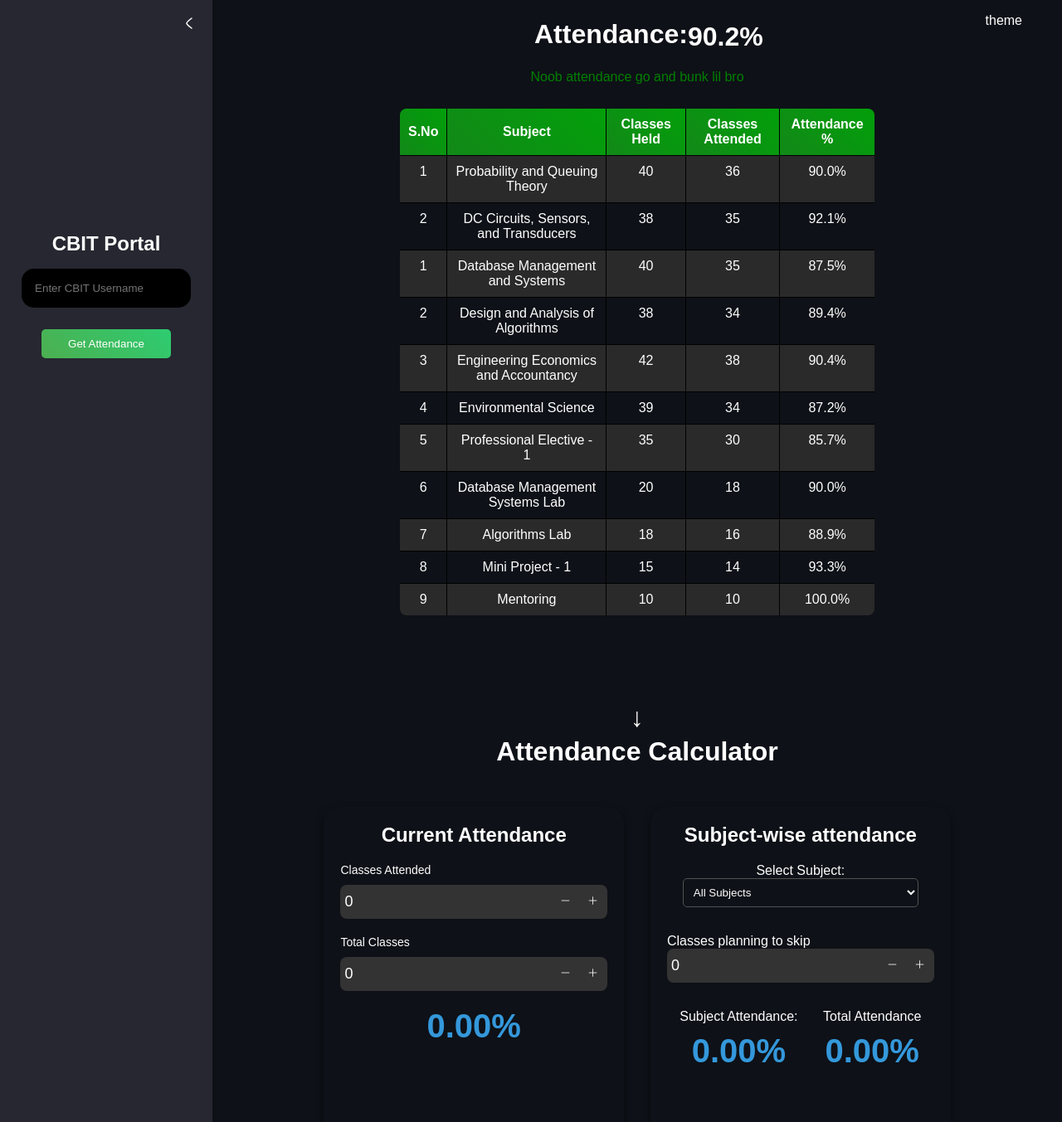
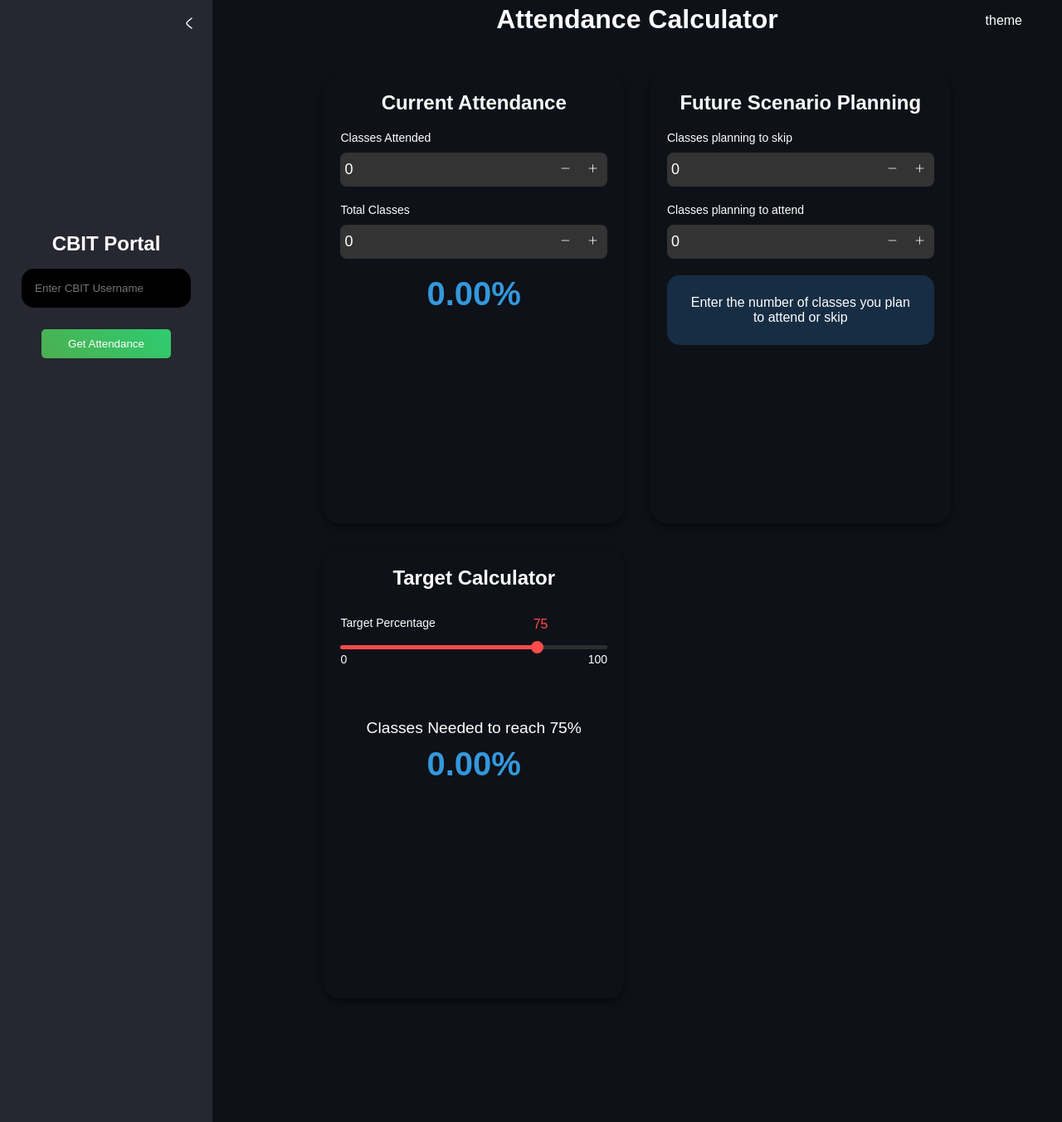
Before and after one commit to AdapalaBhargavaKrishna/Attendance-Calculator, a Flask app: page / in a window 1280 px wide. Shown: the whole page at 83% size. Run offline with Flask 3, Linux system fonts and the light colour scheme; some libraries are stand-ins or nearby versions.

Commit message:
Backend did for Attendance Calculator

```diff
--- /dev/null
+++ b/static/script.js
@@ -0,0 +1,274 @@
+document.addEventListener('DOMContentLoaded', function () {
+    const backButton = document.querySelector('.back');
+    const rightButton = document.querySelector('.right');
+    const cbitPortal = document.querySelector('.cbit-portal');
+    const portalLogin = document.querySelector('.portal-login');
+    const attendancePortal = document.querySelector('.attendance-portal');
+
+    /* <-----------------Close Sidebar-----------------> */
+
+    function showRight() {
+        gsap.to(cbitPortal, {
+            width: 0,
+            opacity: 0,
+            duration: 0.8,
+            ease: 'power2.out',
+            onComplete: function () {
+                cbitPortal.style.display = 'none';
+                gsap.to(rightButton, {
+                    display: 'flex',
+                    opacity: 1,
+                    scale: 1,
+                    duration: 0.4,
+                });
+            },
+        });
+
+        gsap.to(portalLogin, {
+            scale: 0,
+            opacity: 0,
+            duration: 0.1,
+
+        });
+
+        gsap.to(attendancePortal, {
+            width: '100vw',
+            marginLeft: 0,
+            duration: 0.8,
+            ease: 'power2.out',
+        });
+
+    }
+
+    /* <-----------------Show Sidebar-----------------> */
+
+    function showBack() {
+        cbitPortal.style.display = 'block';
+
+        gsap.to(cbitPortal, {
+            width: '20vw',
+            opacity: 1,
+            duration: 0.8,
+            ease: 'power2.out',
+        });
+
+        gsap.to(portalLogin, {
+            scale: 1,
+            opacity: 1,
+            duration: 0.8,
+
+        });
+
+        gsap.to(attendancePortal, {
+            width: '80vw',
+            marginLeft: '20vw',
+            duration: 0.8,
+            ease: 'power2.out',
+        });
+
+        gsap.to(rightButton, {
+            opacity: 0,
+            duration: 0.3,
+            onComplete: function () {
+                rightButton.style.display = 'none';
+            },
+        });
+    }
+
+    backButton.addEventListener('click', showRight);
+    rightButton.addEventListener('click', showBack);
+});
+
+document.addEventListener('DOMContentLoaded', function () {
+    const submitButton = document.querySelector('.submit-portal');
+    const usernameInput = document.querySelector('.input-portal');
+    const timetableDiv = document.querySelector('.cbit-table');
+    const arrowDownDiv = document.querySelector('.arrow-down');
+    const subjectwiseDiv = document.querySelector('.subjectwise-attendace');
+
+    /* <-----------------Attendance Timetable-----------------> */
+
+    submitButton.addEventListener('click', function () {
+        const inputValue = usernameInput.value;
+
+        if (/^\d{12}$/.test(inputValue)) {
+            gsap.fromTo(timetableDiv, { opacity: 0, y: -50 }, { opacity: 1, y: 0, duration: 1, display: 'flex' });
+            gsap.fromTo(arrowDownDiv, { opacity: 0, scale: 0 }, { opacity: 1, scale: 1, duration: 1, display: 'flex' });
+            subjectwiseDiv.style.display = 'flex'
+        } else {
+            alert('Please enter exactly 12 digits.');
+        }
+    });
+
+});
+
+/* <-----------------Attendance Calculator-----------------> */
+
+document.querySelector('.arrow-down').addEventListener('click', function (e) {
+    e.preventDefault();
+    document.getElementById('attendance-container').scrollIntoView({
+        behavior: 'smooth'
+    });
+});
+
+
+const minusButtons = document.querySelectorAll('.minus-btn');
+const plusButtons = document.querySelectorAll('.plus-btn');
+
+/* <-----------------Decrement Input-----------------> */
+
+minusButtons.forEach(button => {
+    button.addEventListener('click', function () {
+        const inputField = this.previousElementSibling;
+        let currentValue = parseInt(inputField.value);
+        if (currentValue > 0) {
+            inputField.value = currentValue - 1;
+            updateAttendancePercentage();
+        }
+    });
+});
+
+/* <-----------------Increment Input-----------------> */
+
+plusButtons.forEach(button => {
+    button.addEventListener('click', function () {
+        const inputField = this.previousElementSibling.previousElementSibling;
+        inputField.value = parseInt(inputField.value) + 1;
+        updateAttendancePercentage();
+    });
+});
+
+/* <-----------------Total Attendance-----------------> */
+
+document.querySelectorAll('.attended-input input').forEach((inputField) => {
+    inputField.addEventListener('input', function () {
+        updateAttendancePercentage();
+        autoUpdateSlider();
+    });
+});
+
+/* <-----------------Subject Attendance-----------------> */
+
+document.querySelectorAll('.attendance-input input').forEach((inputField) => {
+    inputField.addEventListener('input', updateFutureAttendance);
+});
+
+const subjectDropdown = document.getElementById("subjectDropdown");
+  const subjectSet = new Set(); // To store unique subjects
+
+  // Select all the subject cells from the table
+  const subjectCells = document.querySelectorAll(".subject-attendance table tr td:nth-child(2)");
+
+  // Iterate through each subject cell and add unique subjects to the set
+  subjectCells.forEach(cell => {
+    subjectSet.add(cell.textContent.trim());
+  });
+
+  // Populate the dropdown with the unique subjects
+  subjectSet.forEach(subject => {
+    const option = document.createElement("option");
+    option.value = subject;
+    option.textContent = subject;
+    subjectDropdown.appendChild(option);
+  });
+
+/* <-----------------Total Attendance-----------------> */
+
+function updateAttendancePercentage() {
+    const classesAttended = parseInt(document.querySelector('.classes-attended input').value);
+    const totalClasses = parseInt(document.querySelector('.total-classes input').value);
+    const percentageElement = document.querySelector('.Current-percentage');
+    const totalPercentage = document.querySelector('.total-percentage');
+
+    if (totalClasses > 0) {
+        const percentage = ((classesAttended / totalClasses) * 100).toFixed(2);
+        percentageElement.textContent = `${percentage}%`;
+        totalPercentage.textContent = `${percentage}%`;
+    } else {
+        percentageElement.textContent = '0.00%';
+    }
+}
+
+/* <-----------------Future Attendance-----------------> */
+
+function updateFutureAttendance() {
+    const currentAttended = parseInt(document.querySelector('.classes-attended input').value) || 0;
+    const currentTotal = parseInt(document.querySelector('.total-classes input').value) || 0;
+
+    const planningToAttend = parseInt(document.querySelector('.attend-plan input').value) || 0;
+    const planningToSkip = parseInt(document.querySelector('.skip-plan input').value) || 0;
+
+    const futureAttended = currentAttended + planningToAttend;
+    const futureTotal = currentTotal + planningToAttend + planningToSkip;
+
+    let futurePercentage = 0;
+    if (futureTotal > 0) {
+        futurePercentage = (futureAttended / futureTotal) * 100;
+    }
+
+    document.querySelector('.Future-percentage').textContent = futurePercentage.toFixed(2) + '%';
+
+    const futurePercentageElement = document.querySelector('.Future-percentage');
+    const planningAlertElement = document.querySelector('.planning-alert');
+
+    if (planningToAttend > 0 || planningToSkip > 0) {
+        futurePercentageElement.textContent = futurePercentage.toFixed(2) + '%';
+        futurePercentageElement.style.display = 'block';
+        planningAlertElement.style.display = 'none';
+    } else {
+        futurePercentageElement.style.display = 'none';
+        planningAlertElement.style.display = 'block';
+    }
+}
+
+/* <-----------------Target Attendance-----------------> */
+
+function updateSliderValue(slider) {
+    const sliderValueSpan = document.getElementById('sliderValue');
+    const targetPercentage = parseInt(slider.value);
+    sliderValueSpan.textContent = targetPercentage;
+
+    // Update the slider background dynamically to change the red line length
+    slider.style.background = `linear-gradient(to right, #ff4b4b ${targetPercentage}%, #2e2e2e ${targetPercentage}%)`;
+
+    const currentAttended = parseInt(document.querySelector('.classes-attended input').value) || 0;
+    const currentTotal = parseInt(document.querySelector('.total-classes input').value) || 0;
+
+    if (currentTotal === 0) return;
+
+    const currentPercentage = (currentAttended / currentTotal) * 100;
+    const neededClassDiv = document.querySelector('.needed-class');
+    const bunkClassDiv = document.querySelector('.bunk-class');
+    const neededPercentage = document.querySelector('.needed-percentage');
+
+    if (targetPercentage === 100 && currentPercentage < 100) {
+        neededClassDiv.style.display = 'none';
+        bunkClassDiv.style.display = 'block';
+        bunkClassDiv.innerHTML = "Stop dreaming! Nobody reaches 100% attendance";
+        neededPercentage.textContent = "Infinite";
+    } else if (currentPercentage >= targetPercentage) {
+        const maxBunkable = Math.floor((currentAttended - targetPercentage / 100 * currentTotal) / (targetPercentage / 100));
+        neededClassDiv.style.display = 'none';
+        bunkClassDiv.style.display = 'block';
+        bunkClassDiv.innerHTML = `Classes you can bunk while staying above ${targetPercentage}%`;
+        neededPercentage.textContent = `${maxBunkable}`;
+    } else {
+        const classesNeeded = Math.ceil((targetPercentage / 100 * currentTotal - currentAttended) / (1 - targetPercentage / 100));
+        neededClassDiv.style.display = 'block';
+        bunkClassDiv.style.display = 'none';
+        neededClassDiv.innerHTML = `Classes Needed to reach ${targetPercentage}%`;
+        neededPercentage.textContent = `${classesNeeded}`;
+    }
+}
+
+// document.querySelector('.needed-class').style.display = 'none';
+document.querySelector('.bunk-class').style.display = 'none';
+
+function autoUpdateSlider() {
+    const slider = document.getElementById('targetRange');
+    updateSliderValue(slider);
+}
+
+document.getElementById('targetRange').addEventListener('input', function () {
+    updateSliderValue(this);
+});
--- a/static/style.css
+++ b/static/style.css
@@ -4,6 +4,10 @@
     box-sizing: border-box;
     font-family: 'Poppins', sans-serif;
 }
+
+html {
+    scroll-behavior: smooth;
+  }
 
 body {
     height: 100vh;
@@ -81,7 +85,22 @@ body {
     overflow-y: scroll;
 }
 
-/* <-----------------Timetable-----------------> */
+/* <-----------------Theme-----------------> */
+
+.right{
+    display: none;
+    left: 3rem;
+    top: 1rem;
+    position: fixed;
+    background-color: #262730;
+    border: 0.5px solid #424242;
+    border-radius: 15px;
+    padding: 0.5rem;
+}
+
+.right:hover{
+    scale: 1.05;
+}
 
 .theme{
     position: fixed;
@@ -91,9 +110,9 @@ body {
 
 /* <-----------------Timetable-----------------> */
 
-.cbit-timetable {
-    display: flex;
-    margin-bottom: 6.5rem;
+.cbit-table {
+    display: none;
+    margin-bottom: 5.5rem;
 }
 
 .attendance {
@@ -173,11 +192,17 @@ body {
 
 /* <-----------------Attendance-portal-----------------> */
 
-.arrow-down span {
-    margin-bottom: 0.5rem;
+.arrow-down{
+    display: none;
+}
+
+.arrow-down a {
+    cursor: pointer;
+    margin-bottom: 1.5rem;
     display: inline-block;
     font-size: 2rem;
     color: white;
+    text-decoration: none;  /* Remove underline from link */
     animation: smoothFloat 1.5s ease-in-out infinite;
 }
 
@@ -296,7 +321,7 @@ button.plus-btn:hover {
 /* <-----------------Subjectwise-----------------> */
 
 .subjectwise-attendace {
-    display: flex;
+    display: none;
     flex-direction: column;
     text-align: center;
     padding: 20px;
@@ -321,12 +346,22 @@ button.plus-btn:hover {
     align-items: start;
 }
 
+.classes-skip p{
+    margin-bottom: 10px;
+    font-size: 14px;
+}
+
 .subject-total {
     display: flex;
     justify-content: space-around;
     align-items: center;
     margin-top: 2rem;
+}
 
+.total-percentage, .subject-percentage{
+    font-size: 40px;
+    color: #3498db;
+    margin-top: 10px;
 }
 
 /* <-----------------Future-----------------> */
@@ -460,6 +495,10 @@ button.plus-btn:hover {
     font-size: 1.2rem;
 }
 
+.bunk-class{
+    display: none;
+}
+
 .needed-percentage {
     font-size: 40px;
     color: #3498db;
@@ -479,7 +518,7 @@ input[type="range"] {
     appearance: none;
     width: 100%;
     height: 5px;
-    background: #2e2e2e;
+    background: linear-gradient(to right, #ff4b4b 75%, #2e2e2e 75%);
     border-radius: 5px;
     outline: none;
     margin: 0;
@@ -493,7 +532,7 @@ input[type="range"]::-webkit-slider-thumb {
     background: #ff4b4b;
     border-radius: 50%;
     cursor: pointer;
-    margin-top: -5px;
+    margin-top: -1px;
 }
 
 input[type="range"]::-moz-range-thumb {
@@ -502,12 +541,6 @@ input[type="range"]::-moz-range-thumb {
     background: #ff4b4b;
     border-radius: 50%;
     cursor: pointer;
-}
-
-input[type="range"]::-webkit-slider-runnable-track {
-    background: linear-gradient(to right, #ff4b4b 75%, #2e2e2e 75%);
-    height: 5px;
-    border-radius: 5px;
 }
 
 ::-webkit-scrollbar {
--- a/templates/index.html
+++ b/templates/index.html
@@ -25,8 +25,11 @@
     </div>
 
     <div class="attendance-portal">
+      <div class="right">
+        <img src="/static/rightw.svg" alt="">
+      </div>
       <div class="theme">theme</div>
-      <div class="cbit-timetable">
+      <div class="cbit-table">
         <div class="attendance">
           <div class="attendance-header">
             <h1>Attendance:</h1>
@@ -66,67 +69,74 @@
                   <td>92.1%</td>
                 </tr>
                 <tr>
-                  <td>1</td>
+                  <td>3</td>
                   <td>Database Management and Systems</td>
                   <td>40</td>
                   <td>35</td>
                   <td>87.5%</td>
                 </tr>
                 <tr>
-                  <td>2</td>
+                  <td>4</td>
                   <td>Design and Analysis of Algorithms</td>
                   <td>38</td>
                   <td>34</td>
                   <td>89.4%</td>
                 </tr>
                 <tr>
-                  <td>3</td>
+                  <td>5</td>
                   <td>Engineering Economics and Accountancy</td>
                   <td>42</td>
                   <td>38</td>
                   <td>90.4%</td>
                 </tr>
                 <tr>
-                  <td>4</td>
+                  <td>6</td>
                   <td>Environmental Science</td>
                   <td>39</td>
                   <td>34</td>
                   <td>87.2%</td>
                 </tr>
                 <tr>
-                  <td>5</td>
+                  <td>7</td>
                   <td>Professional Elective - 1</td>
                   <td>35</td>
                   <td>30</td>
                   <td>85.7%</td>
                 </tr>
                 <tr>
-                  <td>6</td>
+                  <td>8</td>
                   <td>Database Management Systems Lab</td>
                   <td>20</td>
                   <td>18</td>
                   <td>90.0%</td>
                 </tr>
                 <tr>
-                  <td>7</td>
+                  <td>9</td>
                   <td>Algorithms Lab</td>
                   <td>18</td>
                   <td>16</td>
                   <td>88.9%</td>
                 </tr>
                 <tr>
-                  <td>8</td>
+                  <td>10</td>
                   <td>Mini Project - 1</td>
                   <td>15</td>
                   <td>14</td>
                   <td>93.3%</td>
                 </tr>
                 <tr>
-                  <td>9</td>
+                  <td>11</td>
                   <td>Mentoring</td>
                   <td>10</td>
                   <td>10</td>
                   <td>100.0%</td>
+                </tr>
+                <tr>
+                  <td>12</td>
+                  <td>Total</td>
+                  <td>196</td>
+                  <td>200</td>
+                  <td>98%</td>
                 </tr>
               </table>
             </div>
@@ -135,9 +145,10 @@
         </div>
       </div>
       <div class="arrow-down">
-        <span>↓</span>
+        <a href="#attendance-container">↓</a>
       </div>
-      <h1>Attendance Calculator</h1>
+
+      <h1 id="attendance-container">Attendance Calculator</h1>
 
       <div class="Attendance-calculator">
 
@@ -172,15 +183,7 @@
             <label for="subjectDropdown">Select Subject:</label>
             <select id="subjectDropdown" onchange="filterAttendance()">
               <option value="all">All Subjects</option>
-              <option value="Probability and Queuing Theory">Probability and Queuing Theory</option>
-              <option value="DC Circuits Sensors and Transducers">DC Circuits Sensors and Transducers</option>
-              <option value="Engineering Economics and Accountancy">Engineering Economics and Accountancy</option>
-              <option value="Environmental Science">Environmental Science</option>
-              <option value="Professional Elective - 1">Professional Elective - 1</option>
-              <option value="DBMS Lab">DBMS Lab</option>
-              <option value="ALG Lab">ALG Lab</option>
-              <option value="Mini Project - 1">Mini Project - 1</option>
-              <option value="Mentoring">Mentoring</option>
+
             </select>
           </div>
 
@@ -196,11 +199,11 @@
           <div class="subject-total">
             <div class="subject">
               <p>Subject Attendance:</p>
-              <h1 class="Current-percentage">0.00%</h1>
+              <h1 class="subject-percentage">0.00%</h1>
             </div>
             <div class="total">
               <p>Total Attendance</p>
-              <h1 class="Current-percentage">0.00%</h1>
+              <h1 class="total-percentage">0.00%</h1>
             </div>
           </div>
         </div>
@@ -208,8 +211,8 @@
         <div class="att-divs future-planning">
           <h2>Future Scenario Planning</h2>
 
-          <div class="attend-plan">
-            <p>Classes planning to attend</p>
+          <div class="skip-plan">
+            <p>Classes planning to skip</p>
             <div class="attendance-input">
               <input type="number" min="0" value="0">
               <button class="minus-btn"><img src="/static/minus.svg" alt="-"></button>
@@ -217,8 +220,8 @@
             </div>
           </div>
 
-          <div class="skip-plan">
-            <p>Classes planning to skip</p>
+          <div class="attend-plan">
+            <p>Classes planning to attend</p>
             <div class="attendance-input">
               <input type="number" min="0" value="0">
               <button class="minus-btn"><img src="/static/minus.svg" alt="-"></button>
@@ -249,7 +252,9 @@
             </div>
           </div>
 
-          <div class="needed-class">Classes Needed to reach</div>
+          <div class="needed-class">Classes Needed to reach 75%</div>
+          <div class="bunk-class">Classes you can bunk while staying above 75%</div>
+
           <h1 class="needed-percentage">0.00%</h1>
         </div>
 
@@ -258,5 +263,8 @@
     </div>
   </div>
 </body>
+<script src="https://cdnjs.cloudflare.com/ajax/libs/gsap/3.12.2/gsap.min.js"></script>
+<script src="https://cdnjs.cloudflare.com/ajax/libs/gsap/3.12.2/ScrollToPlugin.min.js"></script>
+<script src="/static/script.js"></script>
 
 </html>
```
Also changed, not shown: static/rightw.svg (added).
